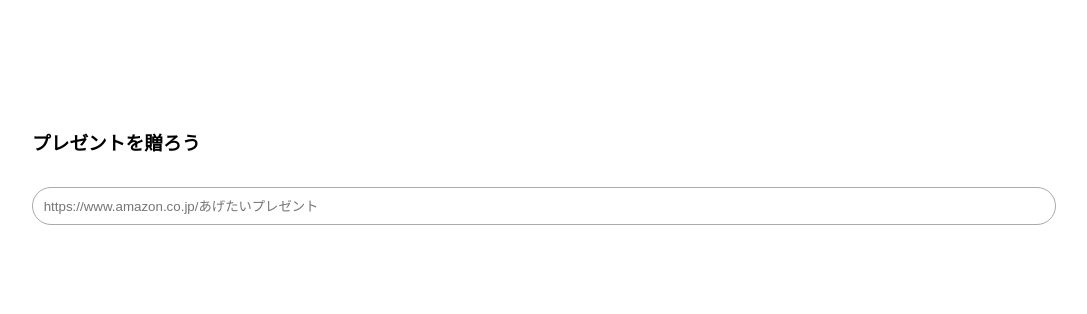
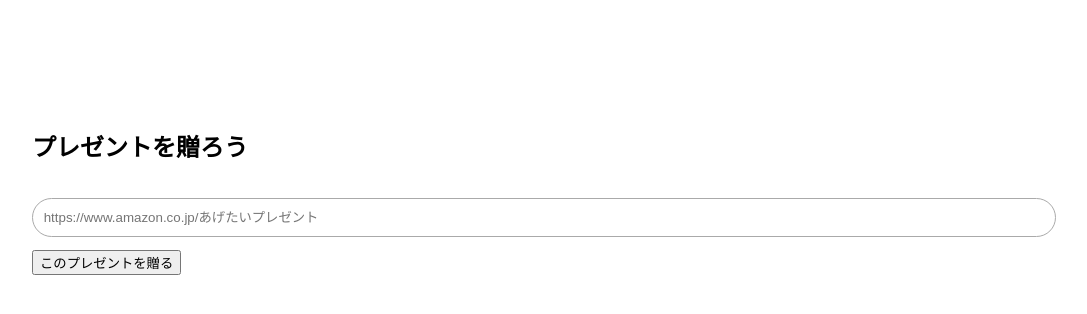
Before and after one commit to sakurum/xmas_hackathon, a Flask app: page / in a window 1280 px wide. Shown: the top 314 px of the page, without its empty margins (96-1183 px from the left). Run offline with Flask 2, Linux system fonts and the light colour scheme.

Commit message:
input部分つくった

```diff
--- a/static/style.css
+++ b/static/style.css
@@ -1,10 +1,11 @@
-@charset 'utf-8';
+@charset "utf-8";
 
 body {
+    font-family: 'M PLUS Rounded 1c', sans-serif;
     margin: 10%;
 }
 
-input {
+.input_posturl {
     width: 100%;
     box-sizing: border-box;
     margin: 1em 0;
--- a/templates/index.html
+++ b/templates/index.html
@@ -1,9 +1,10 @@
 {% extends "layout.html" %}
 {% block content %}
-<h3>プレゼントを贈ろう</h3>
+<h2>プレゼントを贈ろう</h2>
 
 <form action="/" method="POST">
-    <input type="url" name="posturl" value="" placeholder="https://www.amazon.co.jp/あげたいプレゼント" size="40"></input>
+    <input type="url" class="input_posturl" name="posturl" value="" placeholder="https://www.amazon.co.jp/あげたいプレゼント" size="40"></input>
+    <input type="submit" name="submit" value="このプレゼントを贈る">
 </form>
 
 {% endblock %}
--- a/templates/layout.html
+++ b/templates/layout.html
@@ -4,6 +4,7 @@
 <head>
     <title>プレゼント交換</title>
     <link rel="stylesheet" href="/static/style.css">
+     <link href="https://fonts.googleapis.com/css?family=M+PLUS+Rounded+1c:400&display=swap&subset=japanese" rel="stylesheet">
 </head>
 
 <body>
```
Lines whose indentation alone changed are shown as unchanged.
